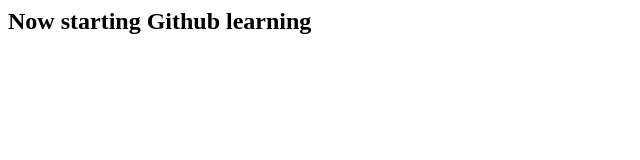
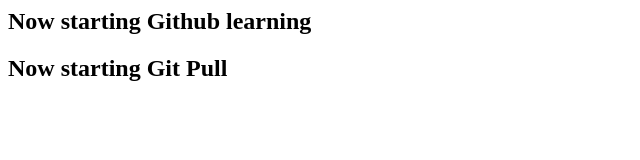
Before and after one commit to maisumon/My-First-Website, a plain HTML site: page Index.html in a window 1280 px wide. Shown: the whole page, without its empty margins (0-640 px from the left). Drawn offline with Linux system fonts and the light colour scheme.

Commit message:
Update Index.html

```diff
--- a/Index.html
+++ b/Index.html
@@ -7,6 +7,7 @@
 
 <body>
     <h2> Now starting Github learning</h2>
+     <h2> Now starting Git Pull</h2>
 
 </body>
 
```
